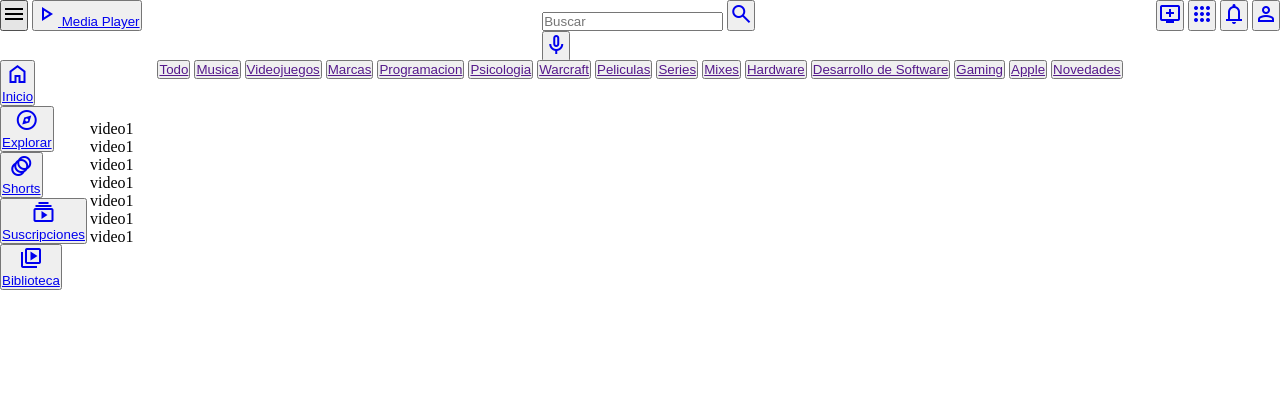
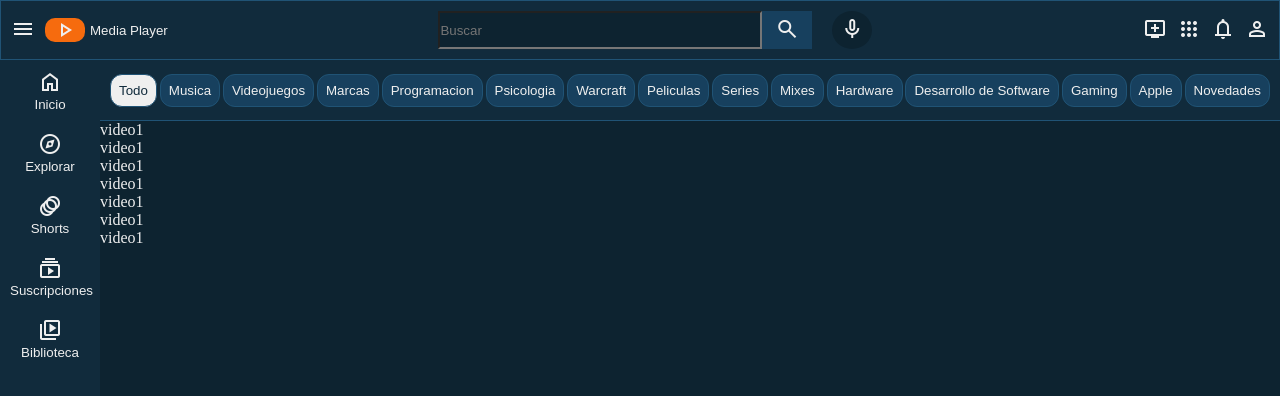
Before and after one commit to Hozk19/Proyecto_2_Front_End, a plain HTML site: page index.html in a window 1280 px wide. Drawn offline with nearby package versions, Linux system fonts and the light colour scheme.

Commit message:
Agregado de variables y algunos estilos a la estructura principal

```diff
--- a/style/index_style.css
+++ b/style/index_style.css
@@ -1,3 +1,12 @@
+:root{
+    --verydarkblue: #0d2330;
+    --darkblue: #112B3C;
+    --middleblue:#17405e;
+    --lightblue: #205375;
+    --ultralightblue: #296994;
+    --orange: #F66B0E;
+    --white: #EFEFEF;
+}
 *{
     margin:0;
     padding: 0;
@@ -5,24 +14,115 @@
 body{
     width: 100vw;
     height: 100vh;
+    box-sizing: border-box;
     display: grid;
-    grid-template-columns: 90px auto;
+    grid-template-columns: 100px auto;
     grid-template-rows: repeat(2,60px) auto;
     grid-template-areas:    "header header"
                             "nav nav"
                             "menu content";
+    background-color: var(--darkblue);
 }
 header{
     grid-area: header;
     display: flex;
     justify-content: space-between;
+    padding: 10px;
+    border: 1px solid  var(--lightblue);
 }
 nav{
     grid-area: nav;
-    justify-self: center;
+    grid-column-start: 2;
+    margin: 10px;
+    align-self: center;
+    display: flex;
+    justify-content: center;
+    justify-content: space-between;
+}
+.categorias{
+    background-color: var(--middleblue);
+    padding: 8px;
+    border-radius: 12px;
+    border: 1px solid var(--lightblue);
+}
+#Todo a{
+    color: var(--darkblue);
+}
+#Todo {
+    background-color: var(--white);
 }
 aside{
     grid-area: menu;
     grid-row-start: 2;
-
+    grid-column-start: 1;
+    display: flex;
+    flex-direction: column;
+    justify-content: left;
 }
+.section-1, .section-2, .section-3{
+    display: flex;
+    gap: 10px;
+}
+a{
+    text-decoration: none;
+    color: var(--white);
+}
+button{
+    background-color: var(--darkblue);
+    border: none;
+}
+nav button:hover{
+    background-color: var(--ultralightblue) ;
+}
+aside button:hover{
+    background-color: var(--ultralightblue) ;
+}
+.menu{
+    background-color: var(--darkblue);
+    border: none;
+}
+.material-symbols-outlined, .logo, p{
+    color: var(--white);
+}
+.left-button{
+    width: 100px;
+    padding: 10px;
+}
+#play {
+    background-color: var(--orange);
+    border-radius: 10px;
+    width: 40px;
+}
+.section-1 button a {
+    display: flex;
+    gap: 5px;
+}
+#letra-logo{
+    margin-top: 5px;
+}
+input{
+    width: 20rem;
+    background-color: var(--verydarkblue);
+    outline: var(--verydarkblue);
+}
+form{
+    display: flex;
+}
+.section-2{
+    width: 30rem;
+    justify-content: center;
+    gap: 20px;
+}
+.search{
+    background-color: var(--middleblue);
+    width: 50px;
+}
+.mic{
+    background-color: var(--verydarkblue);
+    width: 40px;
+    border-radius: 100%;
+}
+main{
+    border-top: 1px solid var(--lightblue);
+    background-color: var(--verydarkblue);
+}
```
